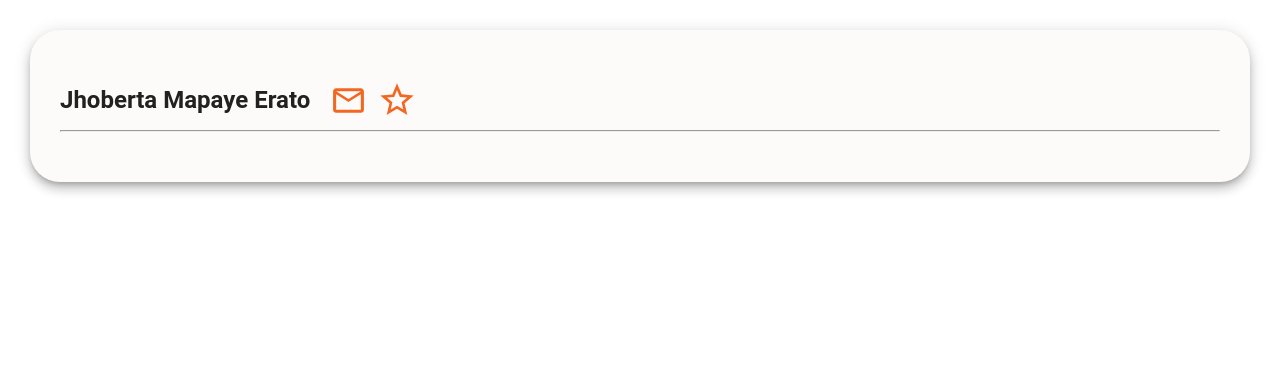
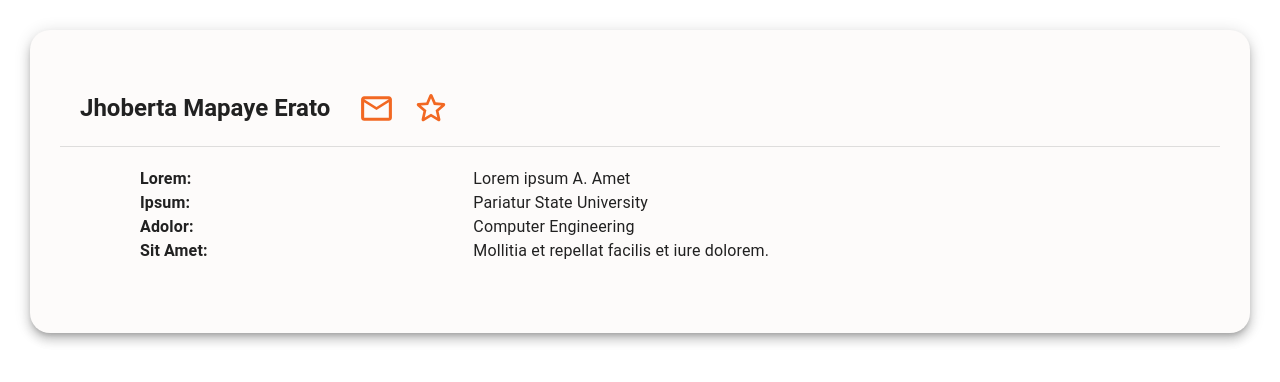
Before and after one commit to jhunel18/ojtconnect-com, a React (Vite) app: page /student in a window 1280 px wide. Shown: the top 382 px of the page. Built offline with nearby package versions, Linux system fonts and the light colour scheme.

Commit message:
Student List

```diff
--- a/src/components/StudentListComp.jsx
+++ b/src/components/StudentListComp.jsx
@@ -1,6 +1,6 @@
-import { Box, Paper, Typography } from '@mui/material'
+import { Box, Paper, Typography, Divider, IconButton } from '@mui/material'
 import EmailOutlinedIcon from '@mui/icons-material/EmailOutlined';
-import StarBorderOutlinedIcon from '@mui/icons-material/StarBorderOutlined';
+import StarOutlineRoundedIcon from '@mui/icons-material/StarOutlineRounded';
 import React from 'react'
 
 const StudentListComp = ({student = {
@@ -15,15 +15,21 @@ const StudentListComp = ({student = {
             sx={{
                 background: '#FDFBFA',
                 p: '50px 30px',
-                borderRadius: '30px',
+                borderRadius: '20px',
                 m: '30px',
                 '&:hover':{
-                    borderLeft: '10px solid #FFDDC3'
+                    borderLeft: '30px solid #FFDDC3'
                 }
             }}
             elevation={7}
         >
-            <Box display={'flex'} justifyContent={'flex-start'} alignItems={'center'} mb={'10px'}>
+            <Box
+                display={'flex'}
+                justifyContent={'flex-start'}
+                alignItems={'center'}
+                mb={'10px'}
+                p={"0 20px"}
+            >
                 <Typography variant='h5'
                     sx={{
                         fontWeight: 'bolder',
@@ -32,10 +38,50 @@ const StudentListComp = ({student = {
                 >
                     {student.name}
                 </Typography>
-                <EmailOutlinedIcon sx={{fontSize: 37, color: '#F26822', mr: '10px'}}/>
-                <StarBorderOutlinedIcon sx={{fontSize: 40, color: '#F26822'}}/>
+                <Box>
+                </Box>
+                <IconButton>
+                    <EmailOutlinedIcon sx={{fontSize: 37, color: '#F26822',}}/>
+                </IconButton>
+                <IconButton>
+                    <StarOutlineRoundedIcon sx={{fontSize: 40, color: '#F26822'}}/>
+                </IconButton>
             </Box>
-            <hr />
+            <Divider variant='fullWidth'/>
+            <Box p={"20px 80px"}>
+                <Box display={'flex'} justifyContent={'space-between'} alignItems={'flex-start'}>
+                    <Box flex={1}>
+                        <Typography fontWeight={'bold'}>Lorem:</Typography>
+                    </Box>
+                    <Box flex={2}>
+                        <Typography>Lorem ipsum A. Amet</Typography>
+                    </Box>
+                </Box>
+                <Box display={'flex'} justifyContent={'space-between'} alignItems={'flex-start'}>
+                    <Box flex={1}>
+                        <Typography fontWeight={'bold'}>Ipsum:</Typography>
+                    </Box>
+                    <Box flex={2}>
+                        <Typography>Pariatur State University</Typography>
+                    </Box>
+                </Box>
+                <Box display={'flex'} justifyContent={'space-between'} alignItems={'flex-start'}>
+                    <Box flex={1}>
+                        <Typography fontWeight={'bold'}>Adolor:</Typography>
+                    </Box>
+                    <Box flex={2}>
+                        <Typography>Computer Engineering</Typography>
+                    </Box>
+                </Box>
+                <Box display={'flex'} justifyContent={'space-between'} alignItems={'flex-start'}>
+                    <Box flex={1}>
+                        <Typography fontWeight={'bold'}>Sit Amet:</Typography>
+                    </Box>
+                    <Box flex={2}>
+                        <Typography>Mollitia et repellat facilis et iure dolorem.</Typography>
+                    </Box>
+                </Box>
+            </Box>
         </Paper>
     </>)
 }
```
